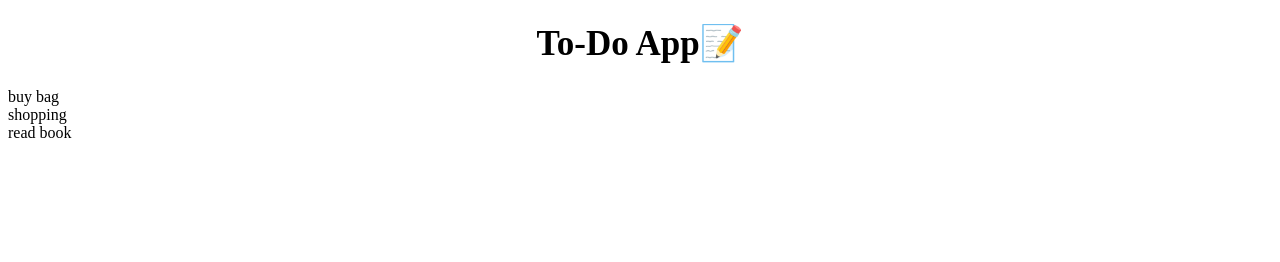
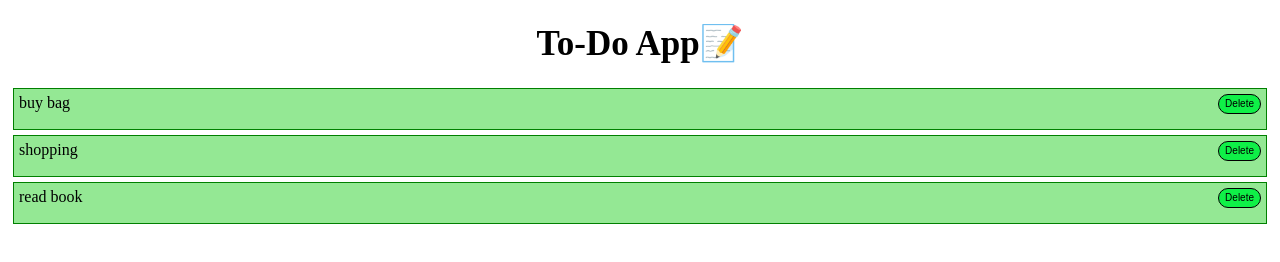
Before and after one commit to Maheshwarigadakh/To-Do-App, a plain HTML site: page index.html in a window 1280 px wide. Drawn offline with Linux system fonts and the light colour scheme.

Commit message:
function delete task add

```diff
--- a/index.html
+++ b/index.html
@@ -9,13 +9,30 @@
             text-align: center;
             font-size: 35px;
         }
+        .todo-item{
+            border: 1px solid green;
+            margin: 5px;
+            padding: 5px;
+            background-color: rgba(111, 224, 111, 0.737);
+            display: flex;
+            justify-content: space-between;
+            height: 30px;
+        }
+        .btn-del{
+            height: 20px;
+            font-size: 30px;
+            font-size: 10px;
+            border: 1px solid black;
+            background-color: rgb(15, 240, 71);
+            border-radius: 10px;
+            cursor: pointer;
+        }
+
     </style>
 </head>
 <body>
     <h1>To-Do App📝</h1>
-    <div id="task-container">
-
-    </div>
+    <div id="task-container"></div>
 
     <script>
         const tasks = ["buy bag","shopping","read book"];
@@ -27,11 +44,14 @@
             {
                 taskContainer.innerHTML +=
                 `
-                <div>
+                <div class="todo-item">
                     ${task}
+                    <button class="btn-del" type="button">Delete</button>
                 </div>
-                `
-            }
+                `}
+        }
+        function delTask(task){
+
         }
         loadTask();
     </script>
```
